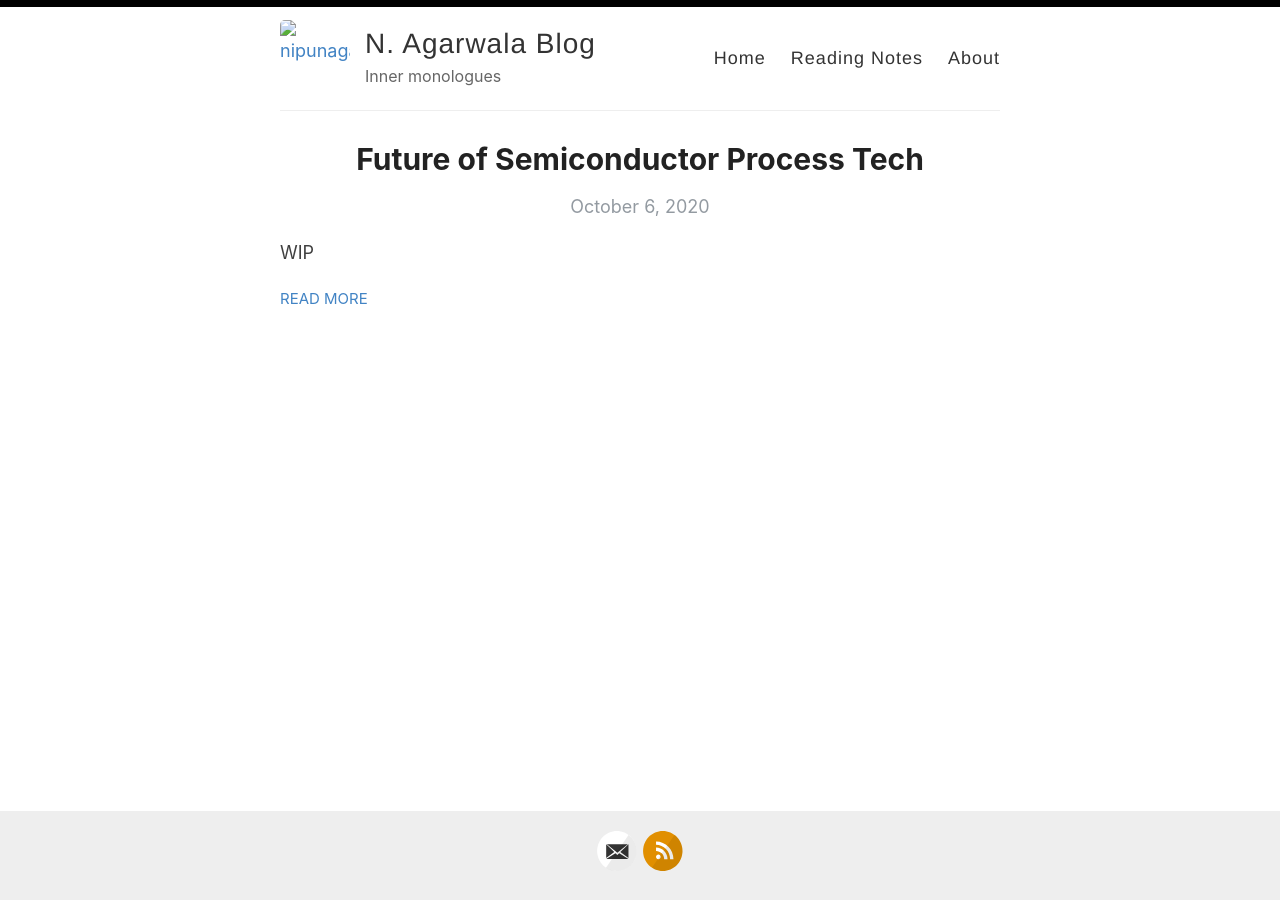
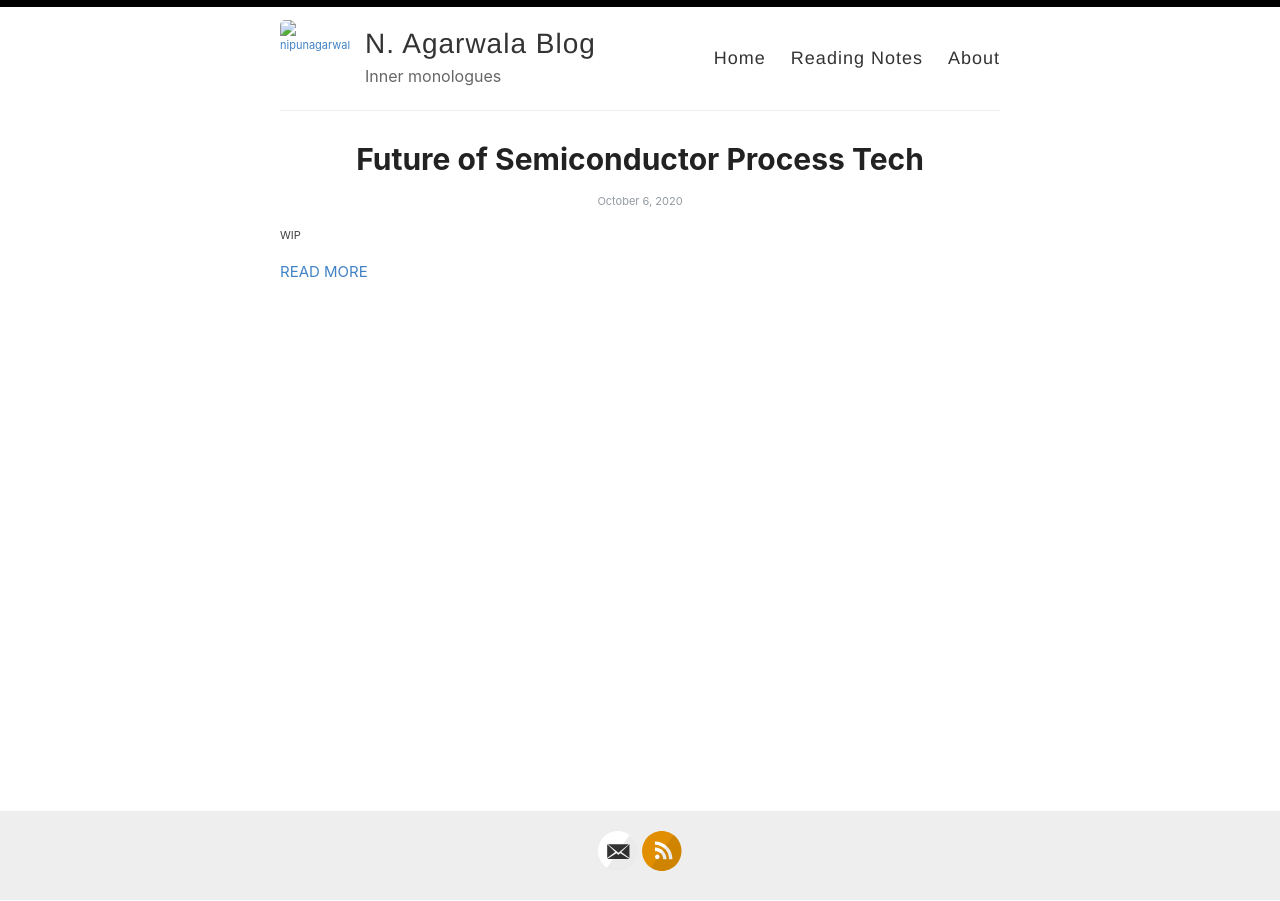
Before and after one commit to nipunagarwala/nipunagarwala.github.io, a Jekyll site: the page built from index.html, in a window 1280 px wide. Built offline with Jekyll 4.4.1, drawn with Linux system fonts in a browser that asks for light colours; the list of posts is cut into pages by our own code.

Commit message:
Update style.scss

```diff
--- a/assets/style.scss
+++ b/assets/style.scss
@@ -26,7 +26,7 @@ body {
   color: #404040;
   line-height: 1.7;
   font-weight: 400;
-  font-size: 18px;
+  font-size: 11px;
   height: 100%;
 }
 
```
